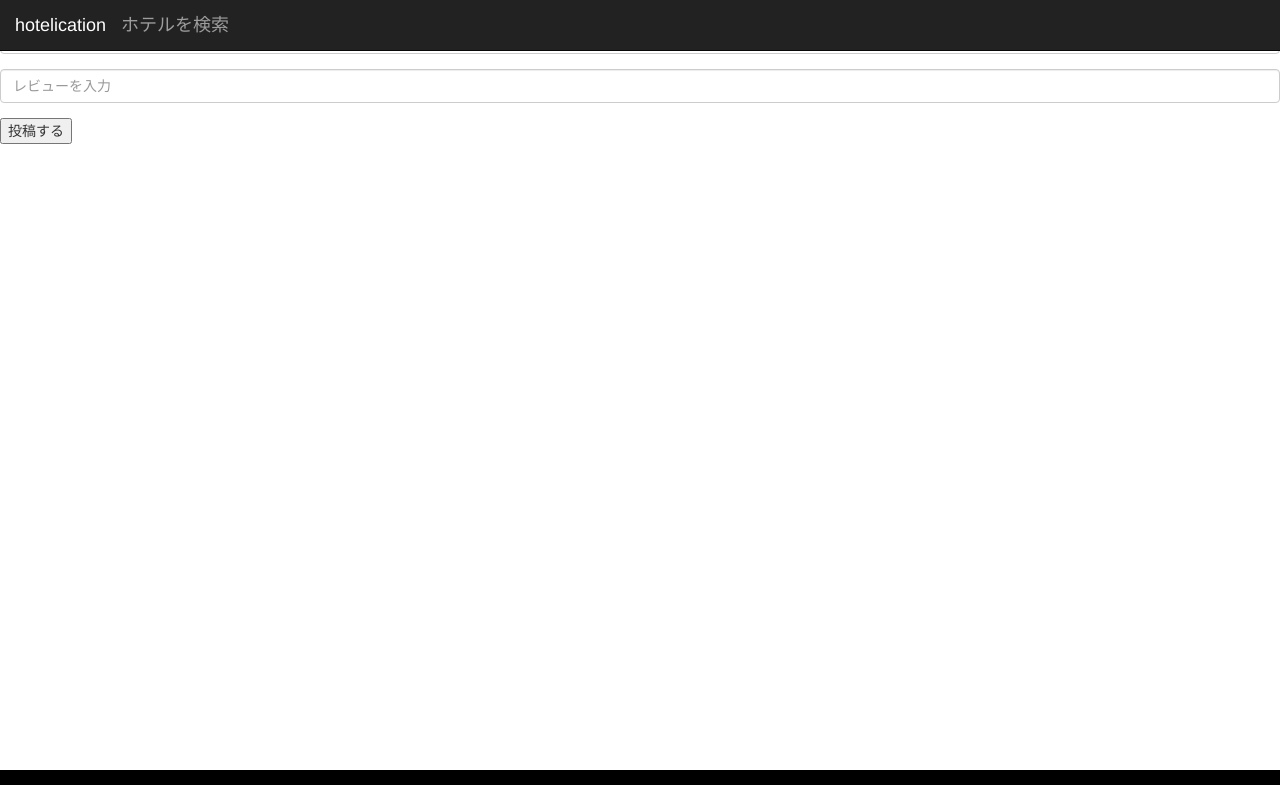
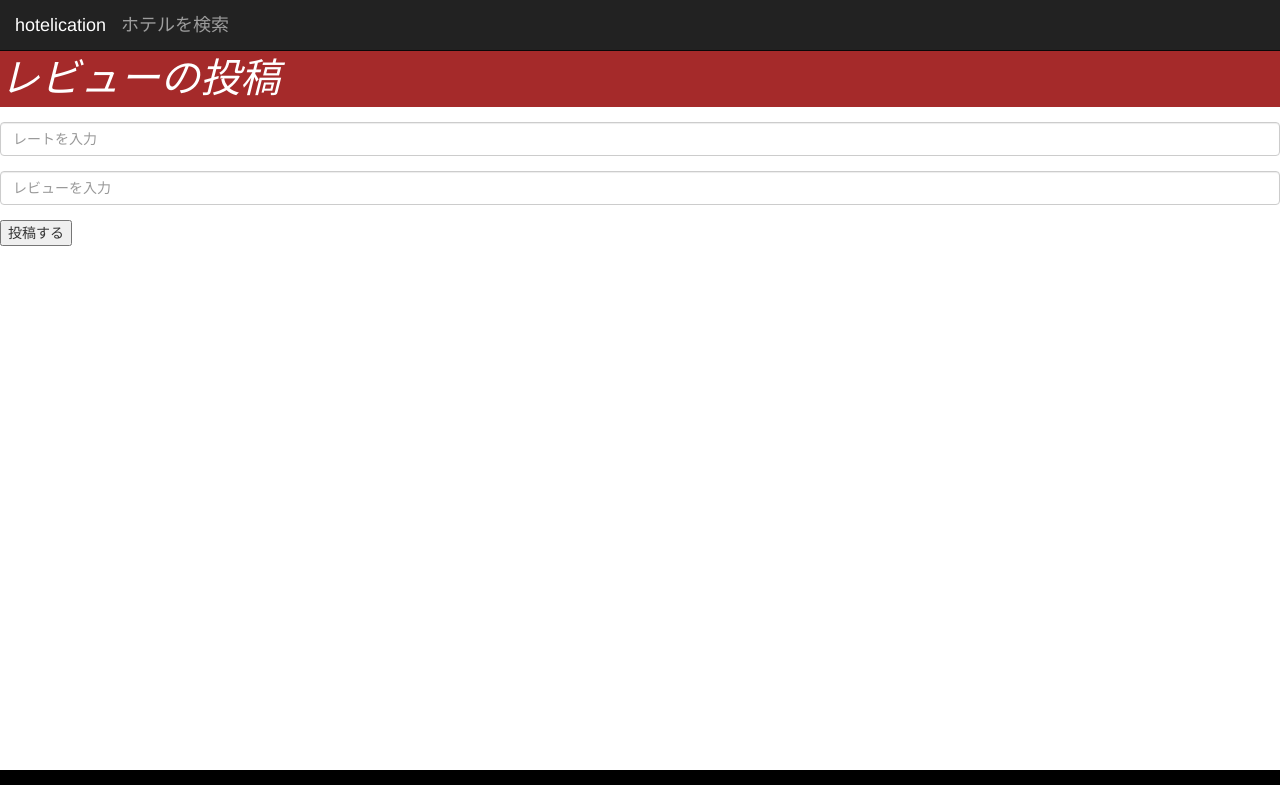
Before and after one commit to tosgit1989/tosapplication3, a PHP site: page /reviews/new.php in a window 1280 px wide. Shown: the top 785 px of the page. Run offline with PHP 8.4, Linux system fonts and the light colour scheme; data that the repository does not hold is empty.

Commit message:
ページタイトルを表示する箇所にbootstrapのCSSを適用

```diff
--- a/hotels/index.php
+++ b/hotels/index.php
@@ -3,7 +3,11 @@ require_once ('../app.php');
 $hotels = $dataConnect->getHotelAll();
 ?>
 
-トップページ
+<div style="height:50px; background-color:transparent"></div>
+<div style="background-color: brown; margin-bottom: 15px">
+    <p style="font-family: 'Times New Roman'; font-size: 40px; font-style: italic; color: white">トップページ</p>
+</div>
+
 <?php
 foreach ($hotels as $hotel) {
     echo $hotel['hotel_name'];
--- a/hotels/show.php
+++ b/hotels/show.php
@@ -3,6 +3,12 @@ require_once ('../app.php');
 $hotel = $dataConnect->findHotel($HotelId);
 $reviews = $dataConnect->getReviewAll();
 ?>
+
+<div style="height:50px; background-color:transparent"></div>
+<div style="background-color: brown; margin-bottom: 15px">
+    <p style="font-family: 'Times New Roman'; font-size: 40px; font-style: italic; color: white"><?php echo $hotel['hotel_name'] ?></p>
+</div>
+
 <?php
 echo $hotel['hotel_name'];
 echo $hotel['image_url'];
--- a/reviews/edit.php
+++ b/reviews/edit.php
@@ -2,7 +2,11 @@
 require_once ('../app.php');
 $review = $dataConnect->findReview($ReviewId);
 ?>
-レビューの編集
+
+<div style="height:50px; background-color:transparent"></div>
+<div style="background-color: brown; margin-bottom: 15px">
+    <p style="font-family: 'Times New Roman'; font-size: 40px; font-style: italic; color: white">レビューの編集</p>
+</div>
 <form method="POST" action="/reviews/exec.php/h=<?php echo $HotelId ?>_r=<?php echo $ReviewId ?>_u=<?php echo $UserId ?>">
     <div class="form-group">
         <input required="required" class="form-control" placeholder="レートを入力" name="rate" type="text" value="<?php $review['rate'] ?>">
--- a/reviews/new.php
+++ b/reviews/new.php
@@ -1,7 +1,11 @@
 <?php
 require_once ('../app.php');
 ?>
-レビューの新規作成
+
+<div style="height:50px; background-color:transparent"></div>
+<div style="background-color: brown; margin-bottom: 15px">
+    <p style="font-family: 'Times New Roman'; font-size: 40px; font-style: italic; color: white">レビューの投稿</p>
+</div>
 <form method="POST" action="/reviews/exec.php/h=<?php echo $HotelId ?>_r=new_u=<?php echo $UserId ?>">
     <div class="form-group">
         <input required="required" class="form-control" placeholder="レートを入力" name="rate" type="text">
--- a/users/edit.php
+++ b/users/edit.php
@@ -2,7 +2,11 @@
 require_once ('../app.php');
 $user = $dataConnect->findUser($UserId);
 ?>
-ユーザー情報の編集
+
+<div style="height:50px; background-color:transparent"></div>
+<div style="background-color: brown; margin-bottom: 15px">
+    <p style="font-family: 'Times New Roman'; font-size: 40px; font-style: italic; color: white">ユーザー情報の編集</p>
+</div>
 <form method="POST" action="/users/exec.php/h=0_r=0_u=<?php echo $UserId ?>">
     <div class="form-group">
         <input required="required" class="form-control" placeholder="メールアドレスを入力" name="email" type="text">
```
Also changed, not shown: hotels/search.php (+6 -1 lines), reviews/delete.php (+6 -1 lines), users/show.php (+6 -1 lines).
